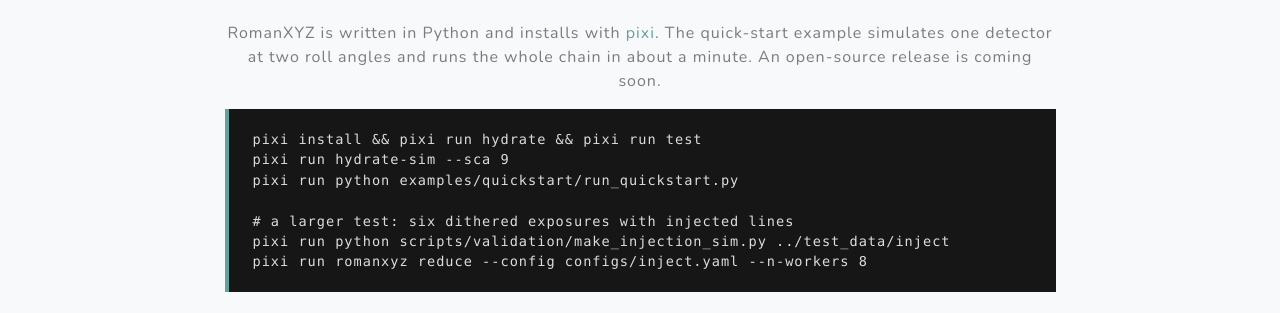
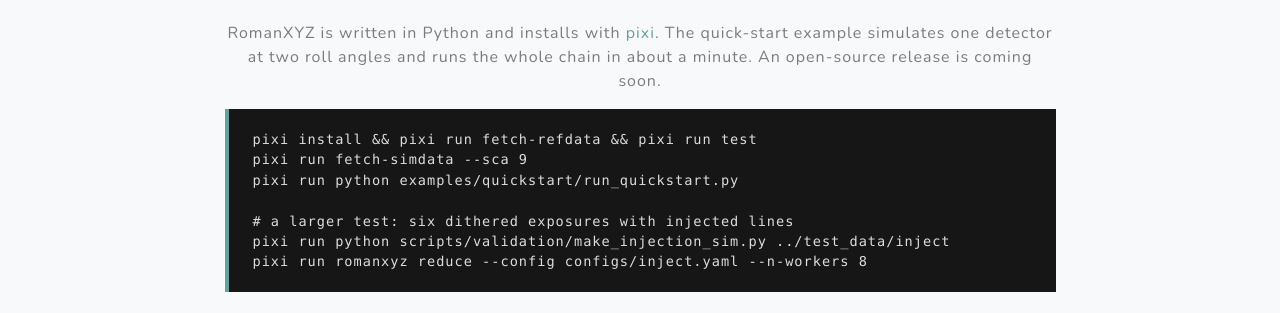
Before and after one commit to ydzhuastro/ydzhuastro.github.io, a plain HTML site: page romanxyz.html in a window 1280 px wide. Shown: the part 4393-4706 px from the top of the page. Drawn offline with nearby package versions, Linux system fonts and the light colour scheme.

Commit message:
updated command

```diff
--- a/romanxyz.html
+++ b/romanxyz.html
@@ -231,8 +231,8 @@
                         <p class="text-black-50">
                             RomanXYZ is written in Python and installs with <a href="https://pixi.sh">pixi</a>. The quick-start example simulates one detector at two roll angles and runs the whole chain in about a minute. An open-source release is coming soon.
                         </p>
-<pre class="code-block mb-4">pixi install &amp;&amp; pixi run hydrate &amp;&amp; pixi run test
-pixi run hydrate-sim --sca 9
+<pre class="code-block mb-4">pixi install &amp;&amp; pixi run fetch-refdata &amp;&amp; pixi run test
+pixi run fetch-simdata --sca 9
 pixi run python examples/quickstart/run_quickstart.py
 
 # a larger test: six dithered exposures with injected lines
```
